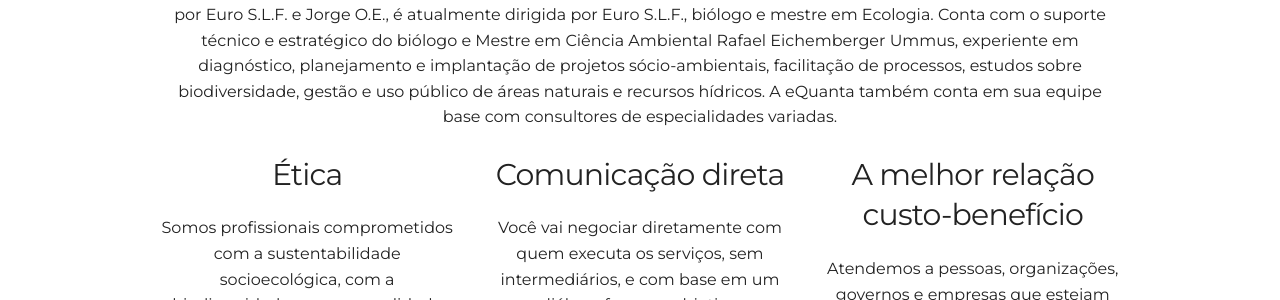
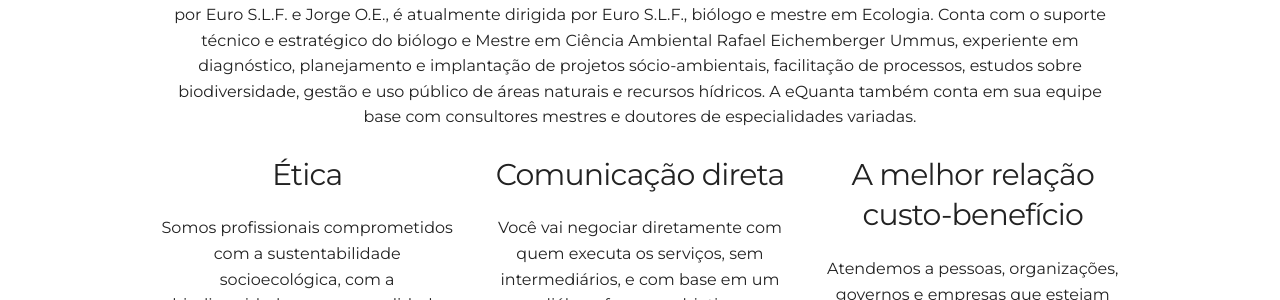
Before and after one commit to leroy1977/eQ1, a Jekyll site: the page built from index.html, in a window 1280 px wide and 900 px high, scrolled down 727 px. Shown: the part 306-606 px from the top of the window. Built offline with Jekyll 4.4.1, drawn with Linux system fonts in a browser that asks for light colours; some of the changed text lies outside the part shown.

Commit message:
Update _config.yml

```diff
--- a/_config.yml
+++ b/_config.yml
@@ -11,7 +11,7 @@
 
 # User settings
 username: eQuanta
-user_description: Organizada a partir da experiência de mais de 15 anos de sua equipe base, a eQuanta opera desde 2013, previlegiando rigor técnico, custo-efetividade e excelência, em relações de cooperação, transparência e sinergia. Concebida em 2011 por Euro S.L.F. e Jorge O.E., é atualmente dirigida por Euro S.L.F., biólogo e mestre em Ecologia. Conta com o suporte técnico e estratégico do biólogo e Mestre em Ciência Ambiental Rafael Eichemberger Ummus, experiente em diagnóstico, planejamento e implantação de projetos sócio-ambientais, facilitação de processos, estudos sobre biodiversidade, gestão e uso público de áreas naturais e recursos hídricos. A eQuanta também conta em sua equipe base com consultores de especialidades variadas.
+user_description: Organizada a partir da experiência de mais de 15 anos de sua equipe base, a eQuanta opera desde 2013, previlegiando rigor técnico, custo-efetividade e excelência, em relações de cooperação, transparência e sinergia. Concebida em 2011 por Euro S.L.F. e Jorge O.E., é atualmente dirigida por Euro S.L.F., biólogo e mestre em Ecologia. Conta com o suporte técnico e estratégico do biólogo e Mestre em Ciência Ambiental Rafael Eichemberger Ummus, experiente em diagnóstico, planejamento e implantação de projetos sócio-ambientais, facilitação de processos, estudos sobre biodiversidade, gestão e uso público de áreas naturais e recursos hídricos. A eQuanta também conta em sua equipe base com consultores mestres e doutores de especialidades variadas.
 
 user_title: Diligentia laborat in omnis silvae et maria
 email: e.quanta.env@gmail.com
```
